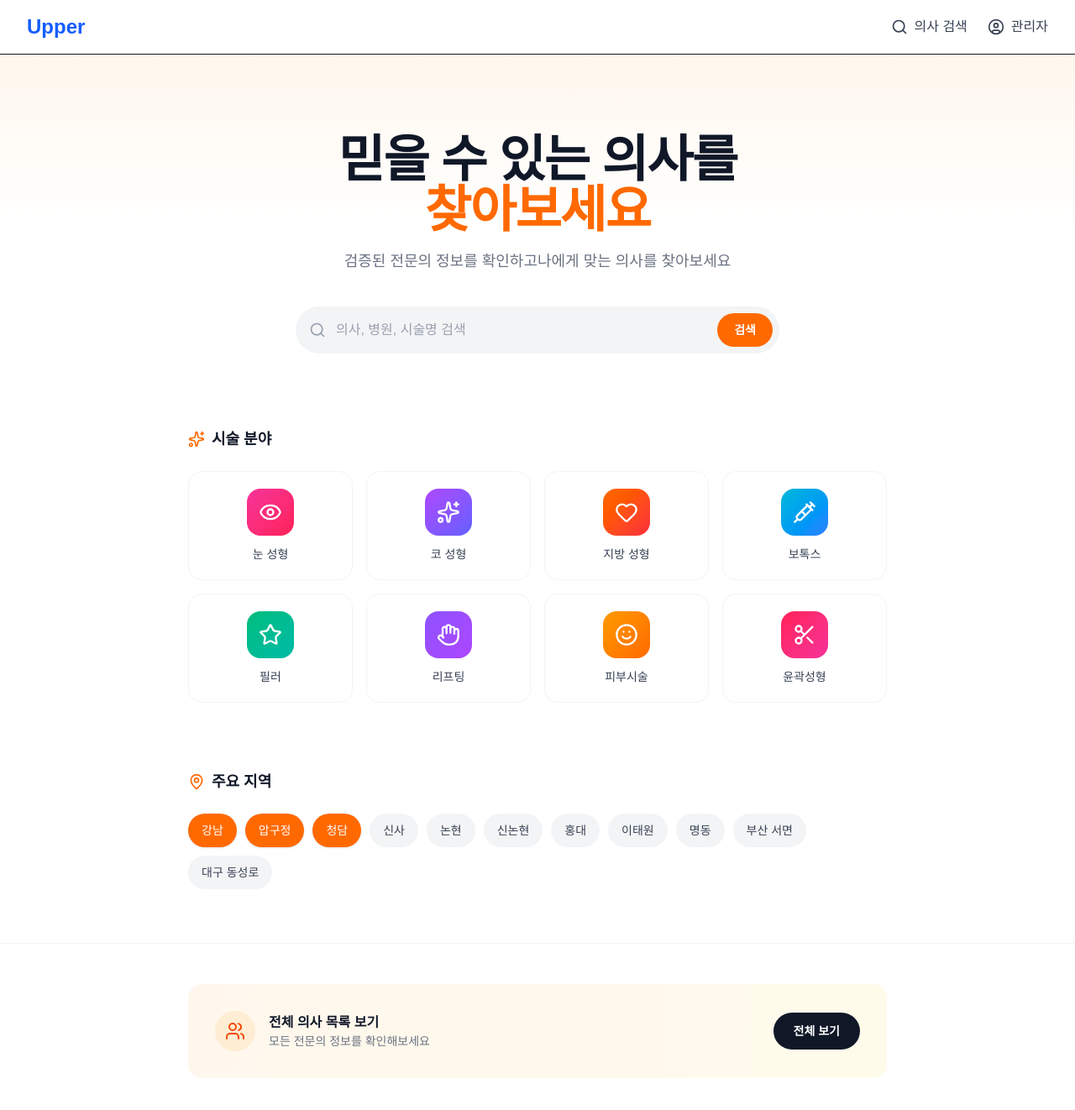
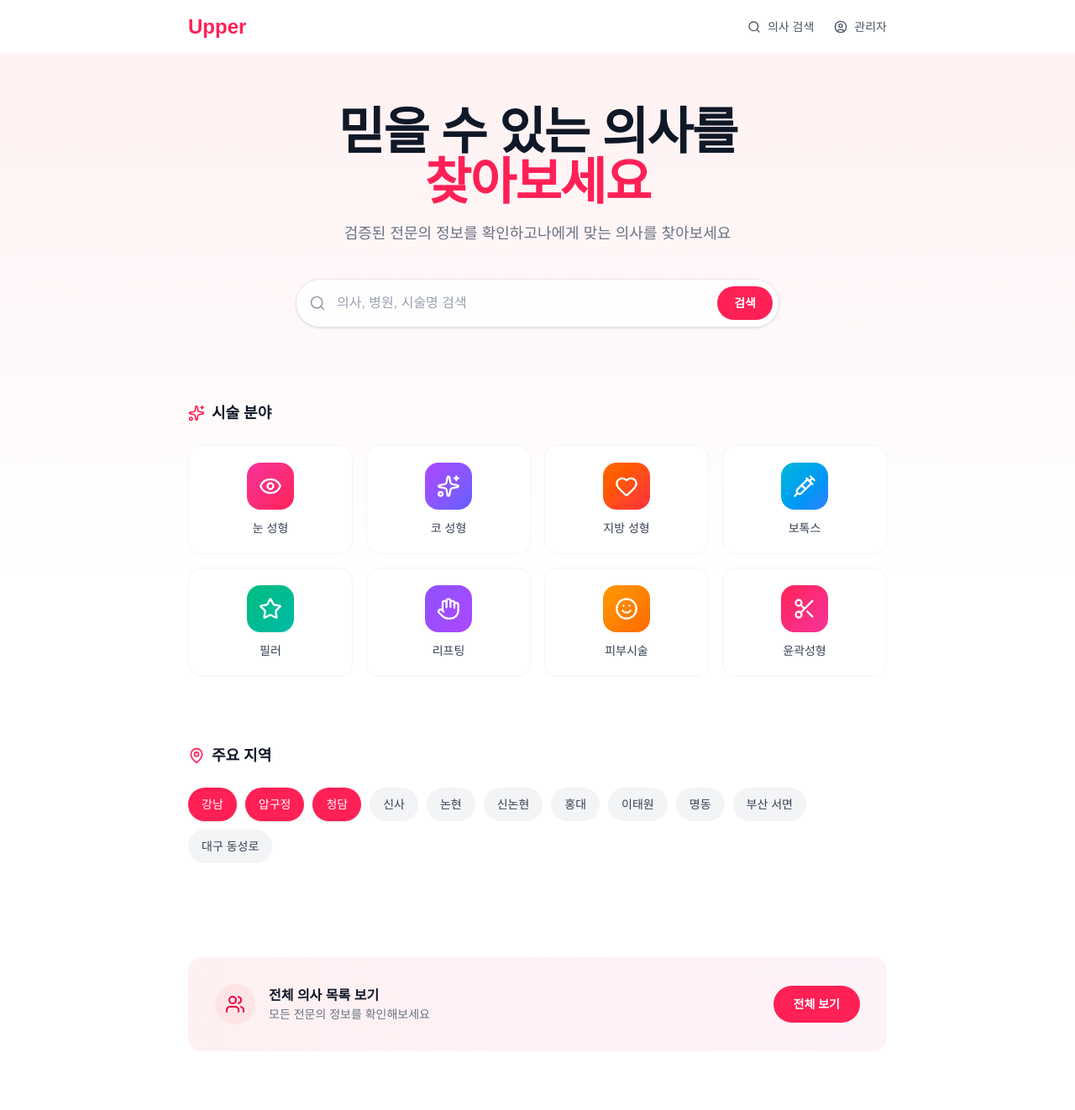
Before and after one commit to batgari/upper-web, a Next.js app: page / in a window 1280 px wide. Shown: the top 1322 px of the page at 84% size. After the commit the page ends 1300 px from the top, so only its background shows below. Built offline with nearby package versions, Linux system fonts and the light colour scheme.

Commit message:
UI 개선

```diff
--- a/app/main/view/Navbar.tsx
+++ b/app/main/view/Navbar.tsx
@@ -3,11 +3,11 @@ import { Search, UserCircle } from 'lucide-react';
 
 export default function Navbar() {
   return (
-    <nav className="bg-white shadow-sm border-b">
-      <div className="max-w-7xl mx-auto px-4 sm:px-6 lg:px-8">
+    <nav className="bg-transparent">
+      <div className="max-w-4xl mx-auto px-4 sm:px-6 lg:px-8">
         <div className="flex justify-between items-center h-16">
           <div className="flex items-center">
-            <Link href="/" className="text-2xl font-bold text-blue-600">
+            <Link href="/" className="text-2xl font-bold text-rose-500">
               Upper
             </Link>
           </div>
@@ -15,17 +15,17 @@ export default function Navbar() {
           <div className="flex items-center gap-6">
             <Link
               href="/doctor"
-              className="flex items-center gap-2 text-gray-700 hover:text-blue-600 transition-colors"
+              className="flex items-center gap-2 text-gray-600 hover:text-rose-500 transition-colors text-sm font-medium"
             >
-              <Search className="w-5 h-5" />
+              <Search className="w-4 h-4" />
               <span>의사 검색</span>
             </Link>
 
             <Link
               href="/admin"
-              className="flex items-center gap-2 text-gray-700 hover:text-blue-600 transition-colors"
+              className="flex items-center gap-2 text-gray-600 hover:text-rose-500 transition-colors text-sm font-medium"
             >
-              <UserCircle className="w-5 h-5" />
+              <UserCircle className="w-4 h-4" />
               <span>관리자</span>
             </Link>
           </div>
--- a/app/page.tsx
+++ b/app/page.tsx
@@ -53,19 +53,16 @@ export default function Home() {
   ];
 
   return (
-    <div className="min-h-screen bg-white">
-      {/* Hero Section - 당근마켓 스타일 */}
+    <div className="min-h-screen bg-gradient-to-b from-rose-50 via-white to-white">
+      {/* Hero Section */}
       <div className="relative overflow-hidden">
-        {/* Background gradient */}
-        <div className="absolute inset-0 bg-gradient-to-b from-orange-50 via-white to-white" />
-
         <div className="relative max-w-4xl mx-auto px-4 sm:px-6 lg:px-8">
-          <div className="pt-16 sm:pt-24 pb-12 text-center">
+          <div className="pt-8 sm:pt-16 pb-12 text-center">
             {/* Main Title */}
             <h1 className="text-4xl sm:text-5xl lg:text-6xl font-bold text-gray-900 mb-4 tracking-tight">
               믿을 수 있는 의사를
               <br />
-              <span className="text-orange-500">찾아보세요</span>
+              <span className="text-rose-500">찾아보세요</span>
             </h1>
 
             <p className="text-base sm:text-lg text-gray-500 mb-10 max-w-lg mx-auto">
@@ -73,7 +70,7 @@ export default function Home() {
               나에게 맞는 의사를 찾아보세요
             </p>
 
-            {/* Search Bar - 당근마켓 스타일 */}
+            {/* Search Bar */}
             <form onSubmit={handleSearch} className="max-w-xl mx-auto">
               <div className="relative">
                 <Search className="absolute left-4 top-1/2 transform -translate-y-1/2 text-gray-400 w-5 h-5" />
@@ -82,11 +79,11 @@ export default function Home() {
                   placeholder="의사, 병원, 시술명 검색"
                   value={searchQuery}
                   onChange={(e) => setSearchQuery(e.target.value)}
-                  className="w-full pl-12 pr-24 py-4 text-base bg-gray-100 border-0 rounded-full focus:bg-white focus:ring-2 focus:ring-orange-500 focus:outline-none transition-all placeholder-gray-400"
+                  className="w-full pl-12 pr-24 py-4 text-base bg-white/80 border border-gray-200 rounded-full focus:bg-white focus:ring-2 focus:ring-rose-500 focus:border-transparent focus:outline-none transition-all placeholder-gray-400 shadow-sm"
                 />
                 <button
                   type="submit"
-                  className="absolute right-2 top-1/2 transform -translate-y-1/2 px-5 py-2.5 bg-orange-500 hover:bg-orange-600 text-white rounded-full text-sm font-semibold transition-colors"
+                  className="absolute right-2 top-1/2 transform -translate-y-1/2 px-5 py-2.5 bg-rose-500 hover:bg-rose-600 text-white rounded-full text-sm font-semibold transition-colors"
                 >
                   검색
                 </button>
@@ -99,7 +96,7 @@ export default function Home() {
       {/* Procedure Categories Section */}
       <div className="max-w-4xl mx-auto px-4 sm:px-6 lg:px-8 py-10">
         <div className="flex items-center gap-2 mb-6">
-          <Sparkles className="w-5 h-5 text-orange-500" />
+          <Sparkles className="w-5 h-5 text-rose-500" />
           <h2 className="text-lg font-bold text-gray-900">시술 분야</h2>
         </div>
 
@@ -110,7 +107,7 @@ export default function Home() {
               <button
                 key={category.name}
                 onClick={() => handleCategoryClick(category.name)}
-                className="group flex flex-col items-center p-4 sm:p-5 bg-white border border-gray-100 rounded-2xl hover:border-orange-200 hover:shadow-lg transition-all duration-200"
+                className="group flex flex-col items-center p-4 sm:p-5 bg-white border border-gray-100 rounded-2xl hover:border-rose-200 hover:shadow-lg transition-all duration-200"
               >
                 <div className={`w-12 h-12 sm:w-14 sm:h-14 rounded-2xl bg-gradient-to-br ${category.color} flex items-center justify-center mb-3 group-hover:scale-110 transition-transform`}>
                   <IconComponent className="w-6 h-6 sm:w-7 sm:h-7 text-white" />
@@ -127,7 +124,7 @@ export default function Home() {
       {/* Beauty Regions Section */}
       <div className="max-w-4xl mx-auto px-4 sm:px-6 lg:px-8 py-10 pb-16">
         <div className="flex items-center gap-2 mb-6">
-          <MapPin className="w-5 h-5 text-orange-500" />
+          <MapPin className="w-5 h-5 text-rose-500" />
           <h2 className="text-lg font-bold text-gray-900">주요 지역</h2>
         </div>
 
@@ -138,7 +135,7 @@ export default function Home() {
               onClick={() => handleRegionClick(region.name)}
               className={`px-4 py-2.5 rounded-full text-sm font-medium transition-all duration-200 ${
                 region.highlight
-                  ? 'bg-orange-500 text-white hover:bg-orange-600 shadow-sm'
+                  ? 'bg-rose-500 text-white hover:bg-rose-600 shadow-sm'
                   : 'bg-gray-100 text-gray-700 hover:bg-gray-200'
               }`}
             >
@@ -149,12 +146,11 @@ export default function Home() {
       </div>
 
       {/* Bottom CTA */}
-      <div className="border-t border-gray-100">
       <div className="max-w-4xl mx-auto px-4 sm:px-6 lg:px-8 py-12">
-          <div className="flex flex-col sm:flex-row items-center justify-between gap-4 bg-gradient-to-r from-orange-50 to-amber-50 rounded-2xl p-6 sm:p-8">
+        <div className="flex flex-col sm:flex-row items-center justify-between gap-4 bg-gradient-to-r from-rose-50 to-pink-50 rounded-2xl p-6 sm:p-8">
           <div className="flex items-center gap-4">
-              <div className="w-12 h-12 bg-orange-100 rounded-full flex items-center justify-center">
-                <Users className="w-6 h-6 text-orange-600" />
+            <div className="w-12 h-12 bg-rose-100 rounded-full flex items-center justify-center">
+              <Users className="w-6 h-6 text-rose-600" />
             </div>
             <div className="text-center sm:text-left">
               <p className="text-gray-900 font-semibold">전체 의사 목록 보기</p>
@@ -163,13 +159,12 @@ export default function Home() {
           </div>
           <button
             onClick={() => router.push('/doctor')}
-              className="px-6 py-3 bg-gray-900 hover:bg-gray-800 text-white rounded-full text-sm font-semibold transition-colors"
+            className="px-6 py-3 bg-rose-500 hover:bg-rose-600 text-white rounded-full text-sm font-semibold transition-colors"
           >
             전체 보기
           </button>
         </div>
       </div>
     </div>
-    </div>
   );
 }
```
Also changed, not shown: app/doctor/page.tsx (+12 -12 lines). Lines whose indentation alone changed are shown as unchanged.
